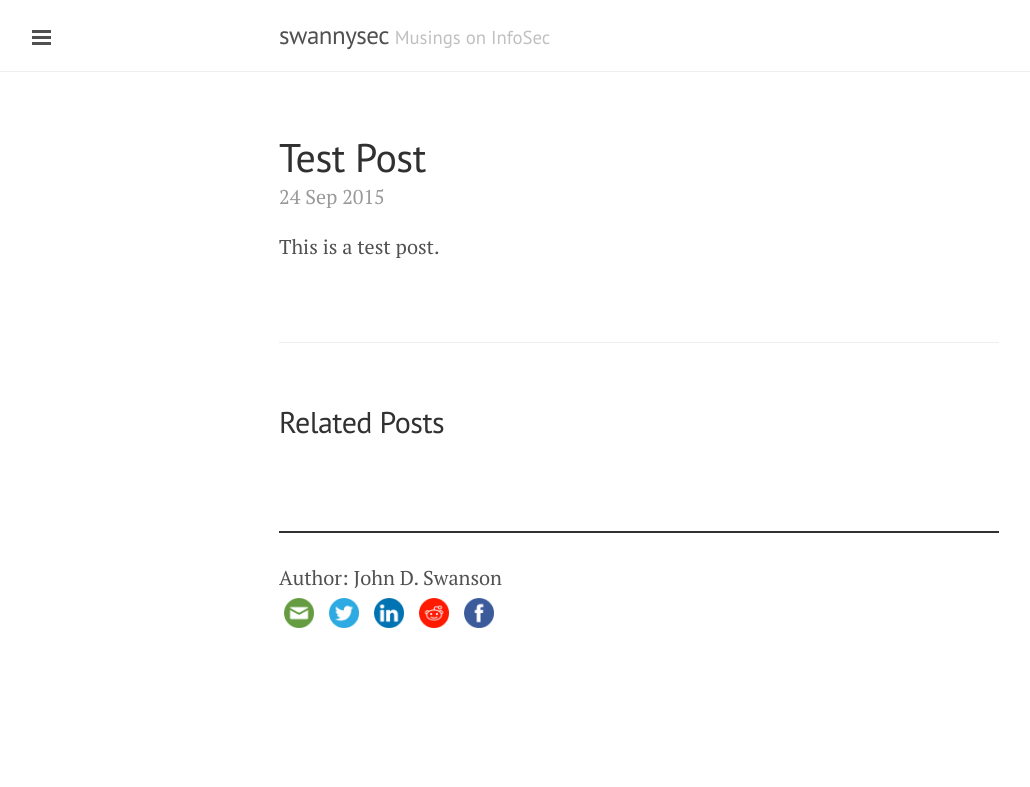
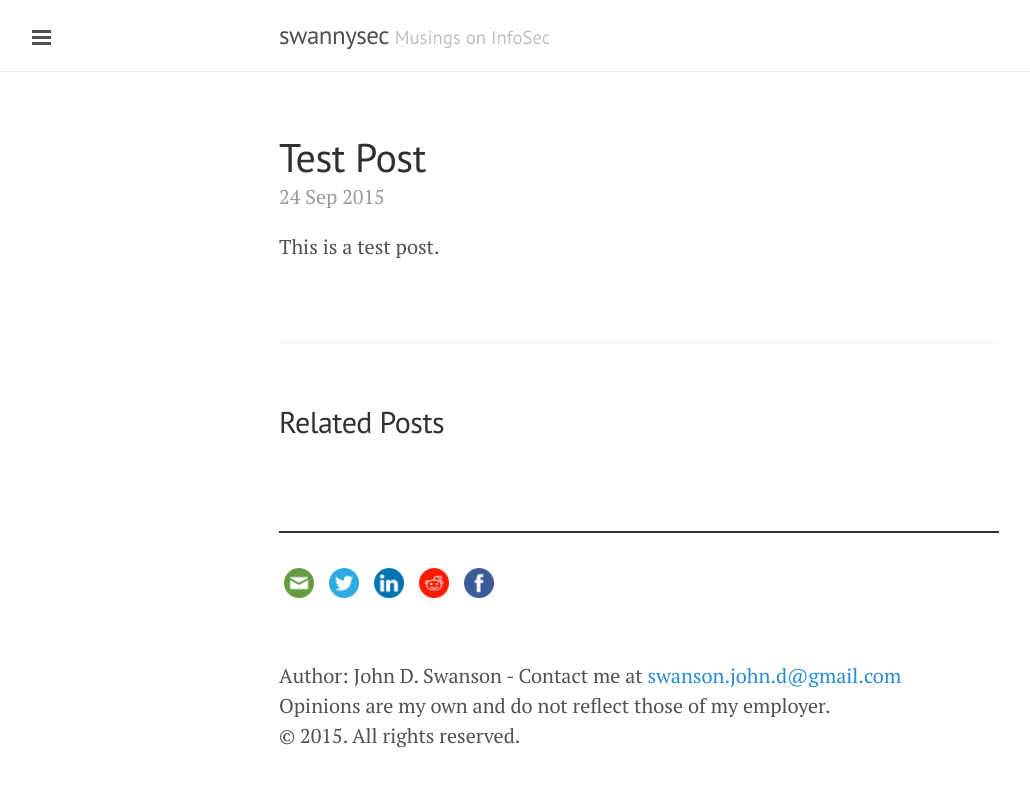
Before and after one commit to swannysec/swannysec.github.io, a Jekyll site: the page built from _posts/2015-09-24-test-post.markdown, in a window 1280 px wide. Shown: the top 787 px of the page, without its empty margins (1-1031 px from the left). Built offline with Jekyll 4.4.1, drawn with Linux system fonts in a browser that asks for light colours; comment, search, counter and statistics services are not loaded.

Commit message:
Disclaimer/Contact info.

```diff
--- a/_layouts/post.html
+++ b/_layouts/post.html
@@ -26,9 +26,6 @@ layout: default
 
 <hr style="background:#313131; border:0; height:2px" />
 
-<div class="footer">
-  Author: John D. Swanson<br>
-</div>
 <style type="text/css">
 #share-buttons img {
   width: 40px;
@@ -60,3 +57,11 @@ layout: default
           <img src="https://swannysec.github.io/public/facebook.png" alt="Facebook" />
       </a>
 </div>
+<br>
+<div class="copyright-contact">
+  <p>
+    Author: John D. Swanson - Contact me at <a href="mailto:swanson.john.d@gmail.com">swanson.john.d@gmail.com</a><br>
+    Opinions are my own and do not reflect those of my employer.<br>
+    &copy; {{ site.time | date: '%Y' }}. All rights reserved.
+  </p>
+</div>
```
Also changed, not shown: _layouts/page.html (+8 -0 lines).
